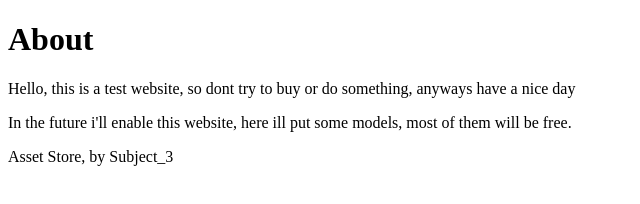
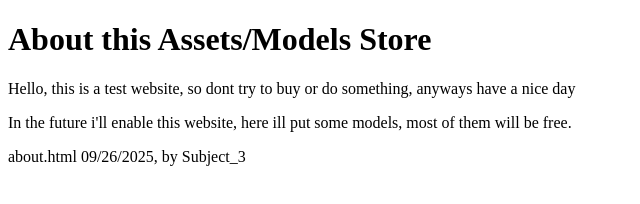
Before and after one commit to CrisGamerPro/AssetStore, a plain HTML site: page about.html in a window 1280 px wide. Shown: the whole page, without its empty margins (0-640 px from the left). Drawn offline with Linux system fonts and the light colour scheme.

Commit message:
Update about.html

```diff
--- a/about.html
+++ b/about.html
@@ -8,14 +8,14 @@
 </head>
 <body>
     <header>
-        <h1>About</h1>
+        <h1>About this Assets/Models Store</h1>
     </header>
     <main>
         <p>Hello, this is a test website, so dont try to buy or do something, anyways have a nice day</p>
         <p>In the future i'll enable this website, here ill put some models, most of them will be free.</p>
     </main>
     <footer>
-        <p>Asset Store, by Subject_3</p>
+        <p>about.html 09/26/2025, by Subject_3</p>
     </footer>
 </body>
 </html>
```
